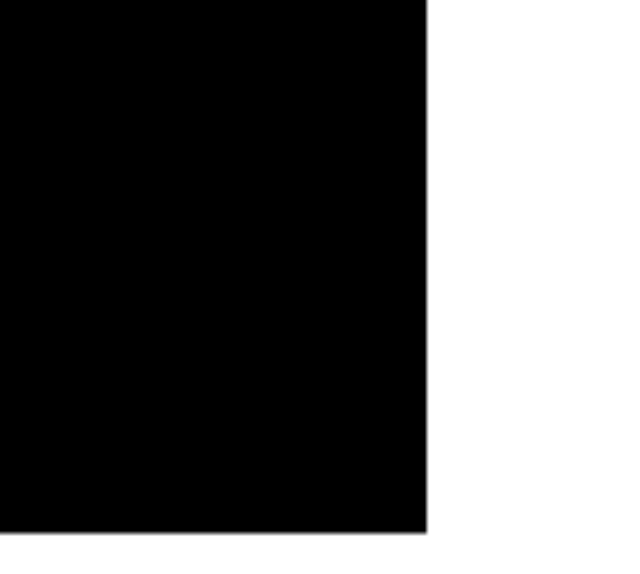
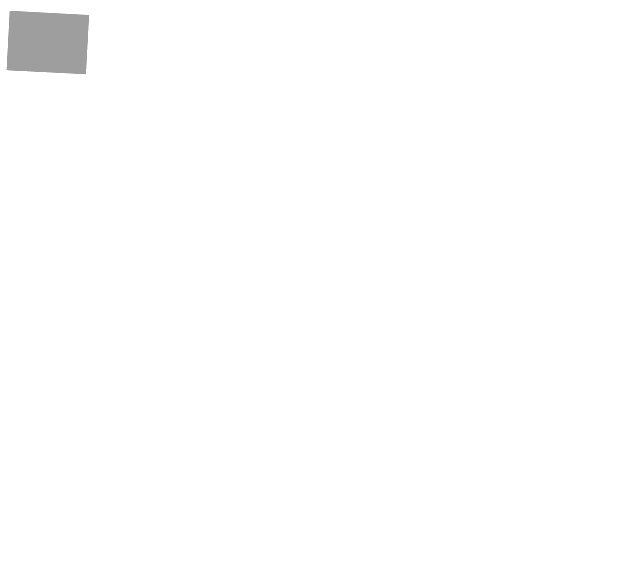
Before and after one commit to Maticzpl/Canvas-Engine, a website built with webpack: page src/game/index.html in a window 1280 px wide. Shown: the whole page, without its empty margins (0-640 px from the left). Built offline with nearby package versions, Linux system fonts and the light colour scheme.

Commit message:
Working sprites
Summary:
Sprites work, on update methods work, rendering works
Features Added:
Viewport scaling to window size
Drawing Sprites
Demo game code

```diff
--- a/package.json
+++ b/package.json
@@ -16,6 +16,7 @@
     "ts-loader": "^8.0.17"
   },
   "scripts": {
+    "watch":"webpack --watch --progress",
     "compile": "webpack",
     "build":"build.bat"
   }
--- a/src/engine/base_types.ts
+++ b/src/engine/base_types.ts
@@ -8,12 +8,12 @@ export class Vector2  {
 }
 
 export class Transform {
-    constructor(pos? :Vector2, rot? :Vector2, scale? :Vector2){
+    constructor(pos? :Vector2, rot? :number, scale? :Vector2){
         this.position   = pos ? pos     : new Vector2(0,0);
-        this.rotation   = rot ? rot     : new Vector2(0,0);
+        this.rotation   = rot ? rot     : 0;
         this.scale      = scale ? scale : new Vector2(1,1);
     }
     position: Vector2;
-    rotation: Vector2;
+    rotation: number;
     scale: Vector2;
 }
--- a/src/engine/core.ts
+++ b/src/engine/core.ts
@@ -13,5 +13,13 @@ export function setActiveScene(scene :Scene){
 export function init() {
     Rendering.init();
 
-    setInterval(Rendering.render,1000/fps);
+    setInterval(update,1000/fps);
 }
+
+function update(){
+    if(activeScene?.onUpdate)
+        activeScene.onUpdate();
+    activeScene?.update();
+
+    Rendering.render();
+}
--- a/src/engine/object2D.ts
+++ b/src/engine/object2D.ts
@@ -11,18 +11,39 @@ export interface Object2D {
 }
 
 export class Sprite implements Object2D {
-    constructor(){
-        this.origin = new Transform();
+    constructor(imageUri: string){
+        this.origin = new Transform(undefined,undefined,new Vector2(100,100));
         this.components = [];
+
+
+        var img = new Image();
+        img.src = imageUri;
+        this.image = img;
+    }
+
+    setContext(ctx: CanvasRenderingContext2D){
+        this.ctx = ctx;
     }
 
     onRender(){
+        this.ctx?.rotate(this.origin.rotation * Math.PI / 180);
 
+
+        this.ctx?.drawImage(this.image,
+            this.origin.position.x,
+            this.origin.position.y,
+            this.origin.position.x + this.origin.scale.x,
+            this.origin.position.y + this.origin.scale.y
+        );
+
+        this.ctx?.rotate(-(this.origin.rotation * Math.PI / 180));
     }
     onUpdate(){
 
     }
 
+    image: any;
+    ctx: CanvasRenderingContext2D | undefined;
     origin: Transform;
     components: Array<Object2D>;
 }
--- a/src/engine/renderer.ts
+++ b/src/engine/renderer.ts
@@ -1,11 +1,22 @@
 import * as Config from "./../engineConfig";
+import {activeScene} from "./core";
 
 var ctx :CanvasRenderingContext2D;
+var canvas :HTMLCanvasElement;
 export function init(){
-    var canvas = document.querySelector(Config.canvasSelector)! as HTMLCanvasElement;
+    canvas = document.querySelector(Config.canvasSelector)! as HTMLCanvasElement;
     ctx = canvas.getContext('2d')!;
+
+    if(activeScene)
+        activeScene.ctx = ctx;
 }
 
 export function render(){
-    ctx.fillRect(0,0,100,100); //for test
+    canvas.width = window.innerWidth;
+    canvas.height = window.innerHeight;
+
+    if(activeScene)
+        activeScene.ctx = ctx;
+
+    activeScene?.render();
 }
--- a/src/engine/scene.ts
+++ b/src/engine/scene.ts
@@ -1,4 +1,4 @@
-import {Object2D} from "./object2D"
+import {Object2D, Sprite} from "./object2D"
 
 export class Scene{
     constructor(){
@@ -9,12 +9,24 @@ export class Scene{
         this.members.forEach(child=>{
             child.onUpdate();
         });
+
+        if (this.onUpdate)
+            this.onUpdate();
     }
+
     render(){
         this.members.forEach(child=>{
+            if (child instanceof Sprite && this.ctx) {
+                child.setContext(this.ctx);
+            }
             child.onRender();
         });
     }
 
+    setContext(ctx: CanvasRenderingContext2D){
+        this.ctx = ctx;
+    }
+    onUpdate: Function | undefined;
+    ctx: CanvasRenderingContext2D | undefined;
     members: Array<Object2D>;
 }
--- a/src/game/game.ts
+++ b/src/game/game.ts
@@ -2,12 +2,26 @@ import * as CE from "./../engine/core";
 
 import {Scene} from "./../engine/scene";
 import {Object2D,Sprite} from "./../engine/object2D";
+import { Vector2 } from "../engine/base_types";
 
+//create scene
+let level = new Scene();
+let sprite = new Sprite("https://maticzpl.github.io/assets/background/banner.webp");
 window.onload = ()=>{
+    //init engine
     CE.init();
+    //bind scene
+    CE.setActiveScene(level);
 
-    let level = new Scene();
-    level.members.push(new Sprite);
+    level.members.push(sprite);
 
-    CE.setActiveScene(level);
 };
+//run every tick
+level.onUpdate = ()=>{
+
+    sprite.origin.position = new Vector2(10,10);
+    sprite.origin.scale = new Vector2(70,50);
+    sprite.origin.rotation = 3;
+    console.log(sprite);
+
+};
--- a/src/game/index.html
+++ b/src/game/index.html
@@ -6,16 +6,12 @@
                 margin:0;
                 padding:0;
             }
-            canvas{
-                width:100vw;
-                height:100vh;
-            }
         </style>
         <script>exports = {}</script>
         <script src="bundle.js"></script>
     </head>
     <body>
-        <canvas id="game">
+        <canvas width=800 height=600 id="game">
             This functionality is not supported by your browser.
         </canvas>
     </body>
```
